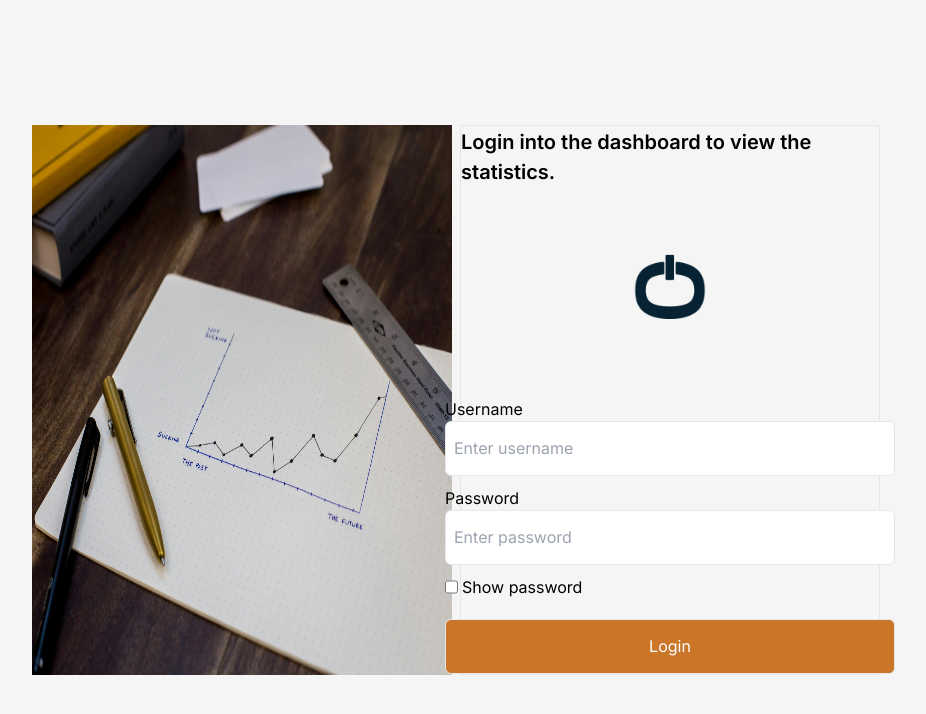
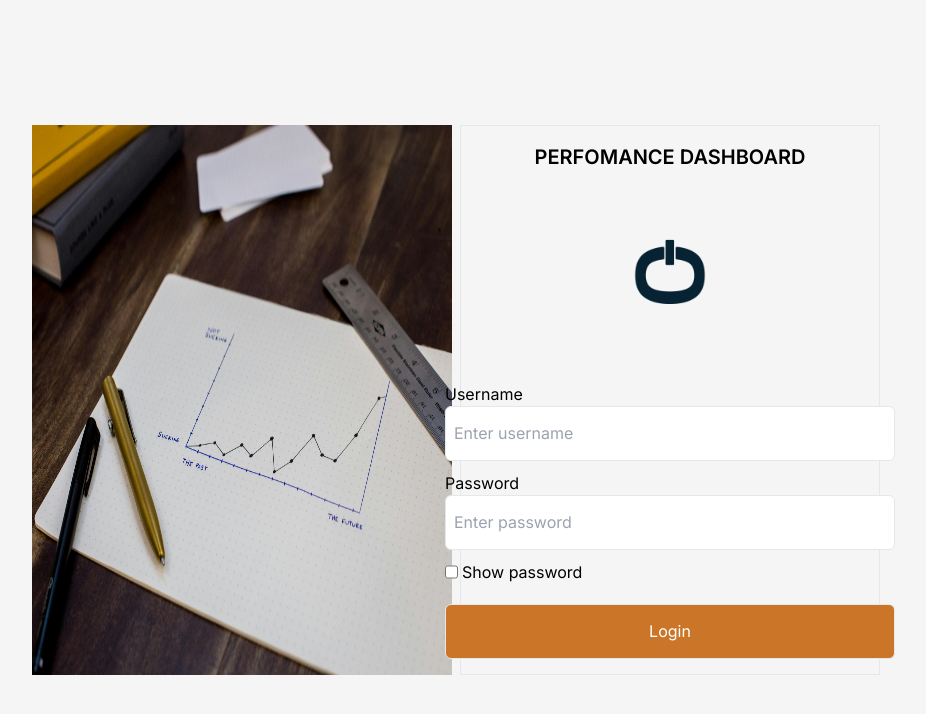
Before and after one commit to Nicholas-Kipkoech/perfomance-dashboard, a Next.js app: page / in a window 1280 px wide. Shown: the top 714 px of the page, without its empty margins (184-1110 px from the left). Built offline with nearby package versions, Linux system fonts and the light colour scheme; no server answers.

Commit message:
fix naming

```diff
--- a/app/UI/Components/Login.tsx
+++ b/app/UI/Components/Login.tsx
@@ -25,7 +25,7 @@ const Login = () => {
   return (
     <div className="border h-[550px] w-1/3 flex flex-col  justify-center items-center">
       <p className="font-[600] text-[20px]">
-        Login into the dashboard to view the statistics.
+        {"Perfomance dashboard".toUpperCase()}
       </p>
       <div className=" flex flex-col gap-[10px] ">
         <div className="flex justify-center">
```
